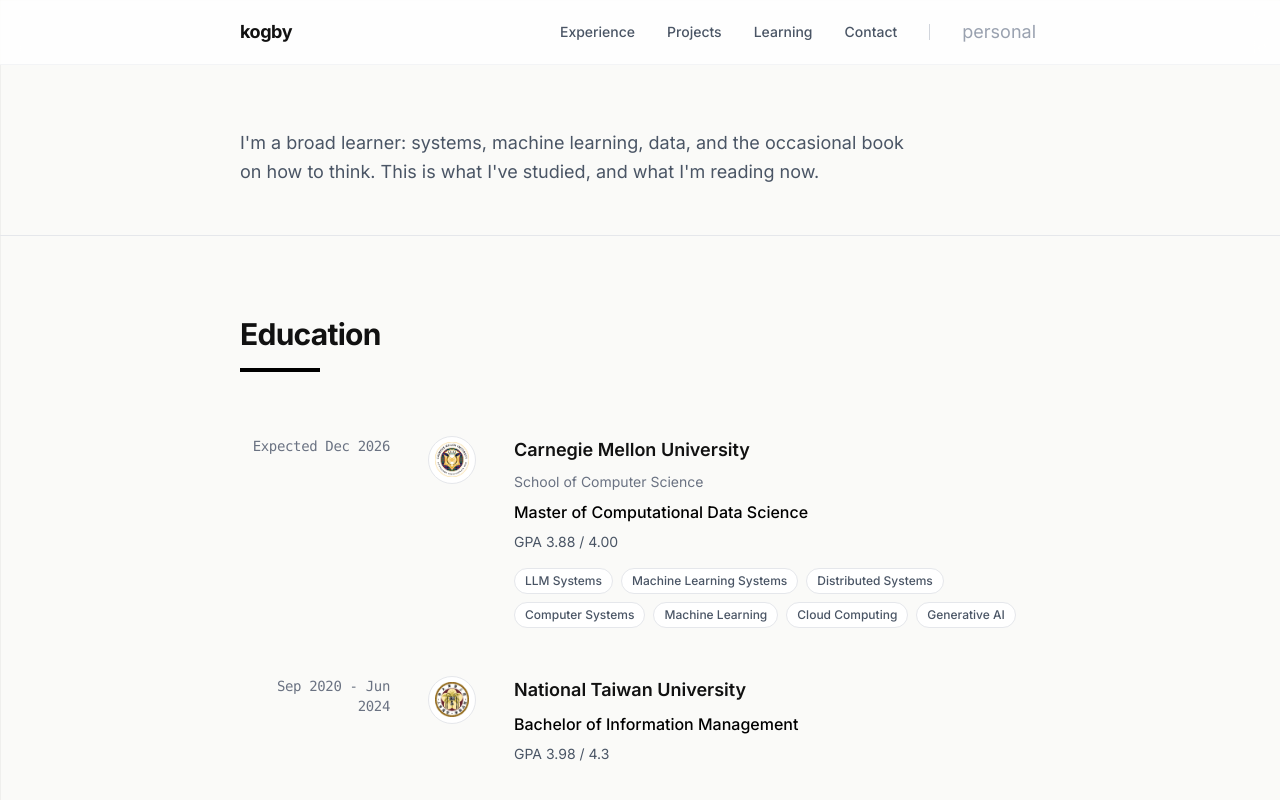
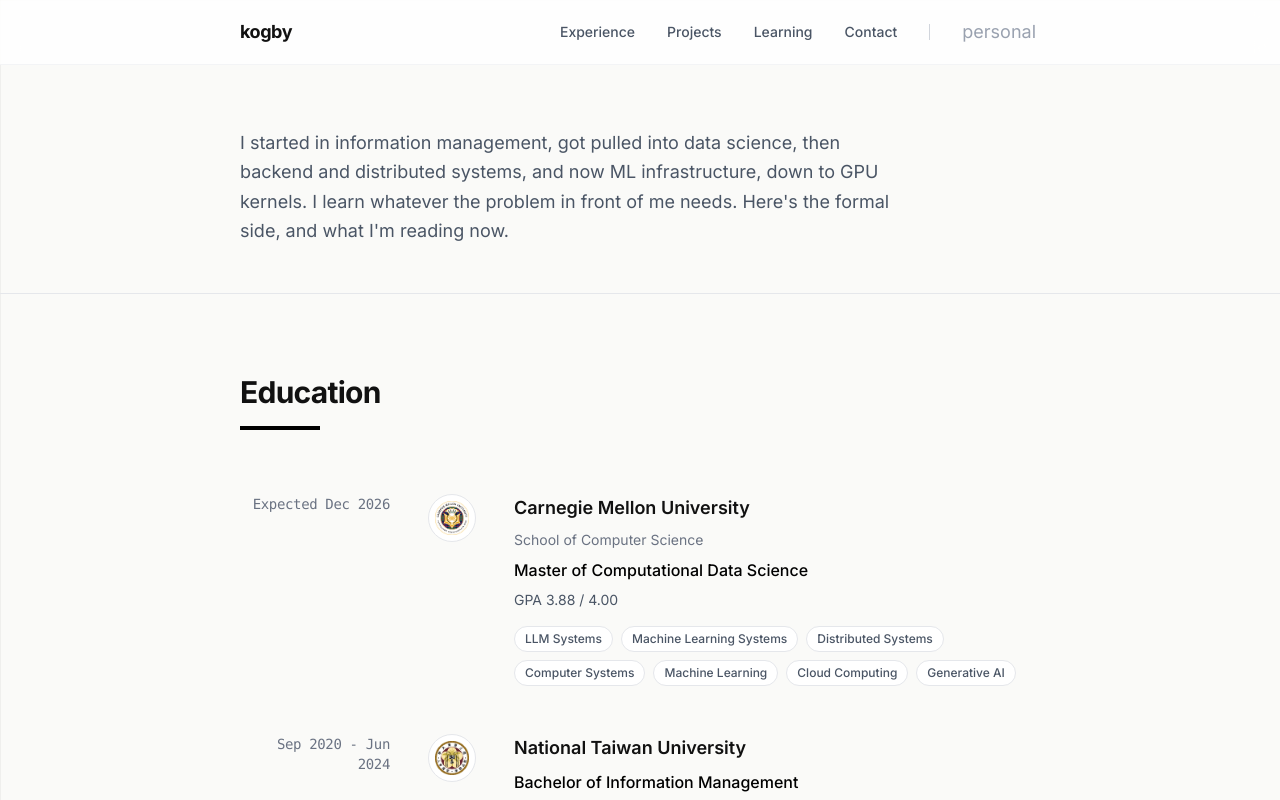
Before and after one commit to kogby/kogby.github.io, a Next.js app: page /learning in a window 1280 px wide. Shown: the top 800 px of the page. Built offline with nearby package versions, Linux system fonts and the light colour scheme.

Commit message:
feat: learning lead line tells the path instead of a label

```diff
--- a/app/learning/page.tsx
+++ b/app/learning/page.tsx
@@ -11,8 +11,9 @@
     <>
       <Container className="pt-12 pb-12">
         <p className="text-lg text-gray-600 leading-relaxed max-w-2xl">
-          I&apos;m a broad learner: systems, machine learning, data, and the occasional book on how to
-          think. This is what I&apos;ve studied, and what I&apos;m reading now.
+          I started in information management, got pulled into data science, then backend and
+          distributed systems, and now ML infrastructure, down to GPU kernels. I learn whatever the
+          problem in front of me needs. Here&apos;s the formal side, and what I&apos;m reading now.
         </p>
       </Container>
       <Education />
```
